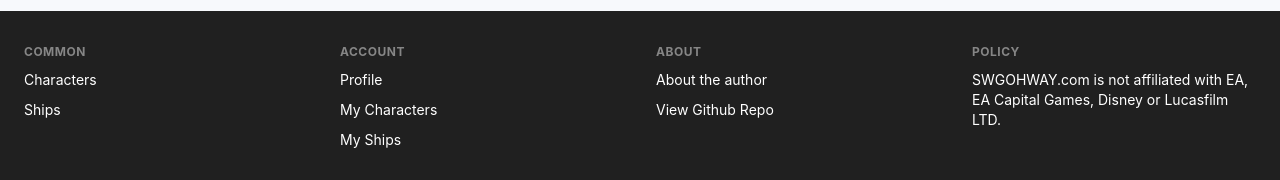
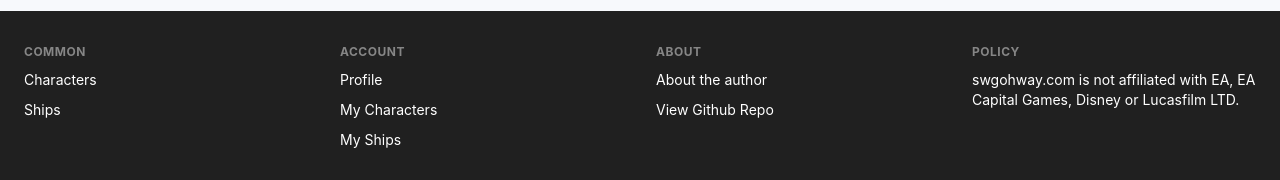
Before and after one commit to sgromkov/swgohway.com, a Next.js app: page / in a window 1280 px wide. Shown: the part 551-731 px from the top of the page. Built offline with nearby package versions, Linux system fonts and the light colour scheme; no server answers; the database is empty.

Commit message:
update website name in footer

```diff
--- a/components/AppFooter.tsx
+++ b/components/AppFooter.tsx
@@ -86,7 +86,7 @@ const AppFooter: React.FC<AppFooterProps> = () => {
                         <h6 className={classes.heading}>Policy</h6>
                         <ul className={classes.menu}>
                             <li className={classes.menuItem}>
-                                SWGOHWAY.com is not affiliated with EA, EA Capital Games, Disney or Lucasfilm LTD.
+                                swgohway.com is not affiliated with EA, EA Capital Games, Disney or Lucasfilm LTD.
                             </li>
                         </ul>
                     </Grid>
```
